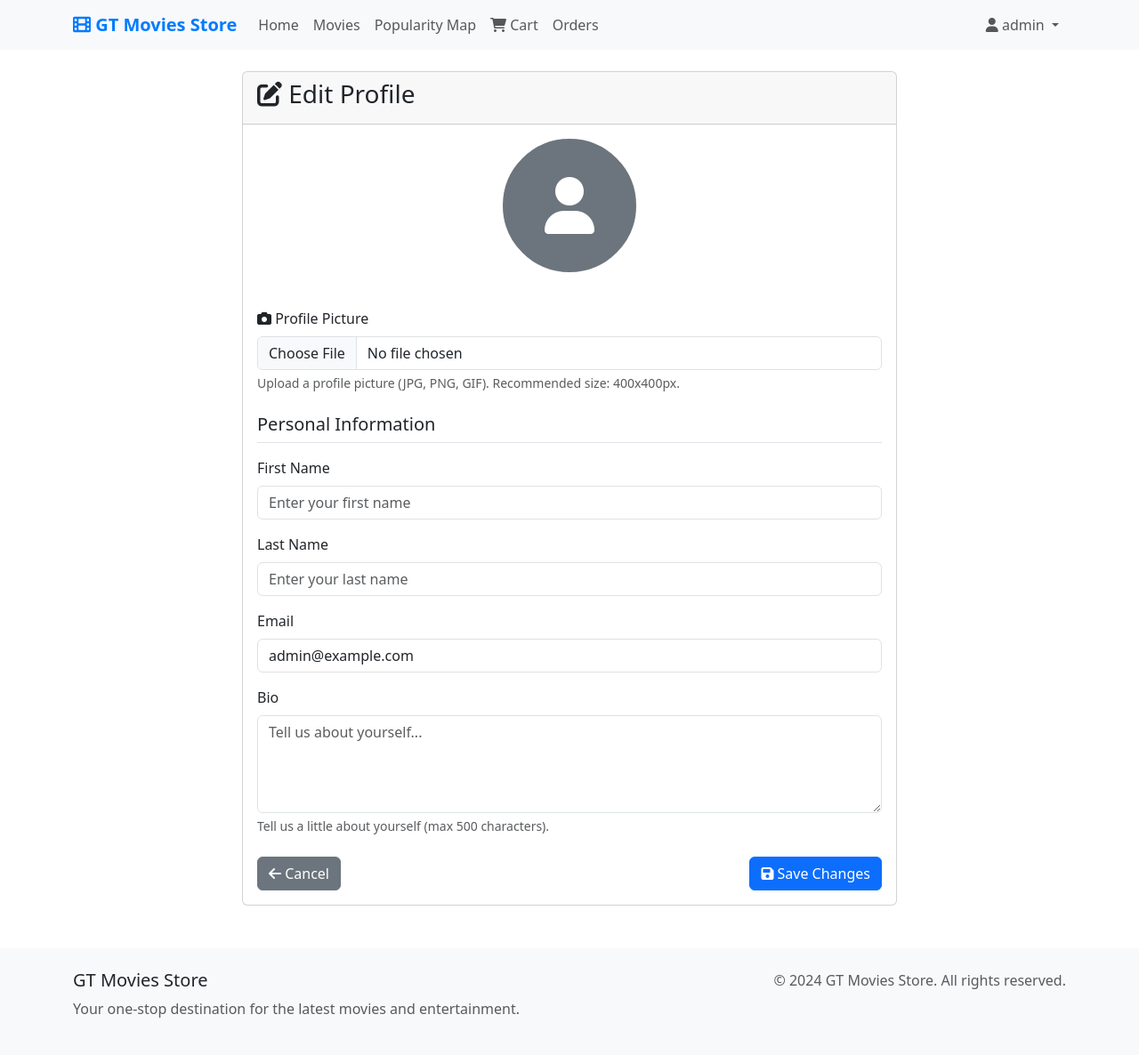
After one commit to krishiv-khatri/gt-movies, a Django app: page /profile/edit/ in a window 1280 px wide. The commit adds this page. Shown: the whole page at 89% size. Run offline with Django 5.2, Linux system fonts and the light colour scheme; a user stored in the database is signed in; data comes from the database, SQL or seed files in the repository; both versions use the stored data as it was after the commit; data that the repository does not hold is empty.

Commit message:
profile pic

```diff
--- a/config/urls.py
+++ b/config/urls.py
@@ -24,5 +24,7 @@ urlpatterns = [
     path('', include('store.urls')),
 ]
 
-# Serve media files
-urlpatterns += static(settings.MEDIA_URL, document_root=settings.MEDIA_ROOT)
+# Serve media files in development
+if settings.DEBUG:
+    urlpatterns += static(settings.MEDIA_URL, document_root=settings.MEDIA_ROOT)
+    urlpatterns += static(settings.STATIC_URL, document_root=settings.STATIC_ROOT)
--- a/store/forms.py
+++ b/store/forms.py
@@ -1,7 +1,7 @@
 from django import forms
 from django.contrib.auth.forms import UserCreationForm
 from django.contrib.auth.models import User
-from .models import Review, Movie
+from .models import Review, Movie, UserProfile
 
 
 class CustomUserCreationForm(UserCreationForm):
@@ -18,7 +18,6 @@ class CustomUserCreationForm(UserCreationForm):
         user.email = self.cleaned_data["email"]
         user.first_name = self.cleaned_data["first_name"]
         user.last_name = self.cleaned_data["last_name"]
-        user.region = self.cleaned_data["region"]
         if commit:
             user.save()
         return user
@@ -43,3 +42,43 @@ class MovieSearchForm(forms.Form):
             'placeholder': 'Search movies by title...'
         })
     )
+
+
+class UserProfileForm(forms.ModelForm):
+    """Form for editing user profile"""
+    first_name = forms.CharField(max_length=30, required=False)
+    last_name = forms.CharField(max_length=30, required=False)
+    email = forms.EmailField(required=False)
+
+    class Meta:
+        model = UserProfile
+        fields = ['profile_picture', 'bio']
+        widgets = {
+            'bio': forms.Textarea(attrs={
+                'rows': 4,
+                'class': 'form-control',
+                'placeholder': 'Tell us about yourself...'
+            }),
+            'profile_picture': forms.FileInput(attrs={
+                'class': 'form-control',
+                'accept': 'image/*'
+            })
+        }
+
+    def __init__(self, *args, **kwargs):
+        super().__init__(*args, **kwargs)
+        if self.instance and self.instance.user:
+            self.fields['first_name'].initial = self.instance.user.first_name
+            self.fields['last_name'].initial = self.instance.user.last_name
+            self.fields['email'].initial = self.instance.user.email
+
+    def save(self, commit=True):
+        profile = super().save(commit=False)
+        if commit:
+            # Update User model fields
+            profile.user.first_name = self.cleaned_data['first_name']
+            profile.user.last_name = self.cleaned_data['last_name']
+            profile.user.email = self.cleaned_data['email']
+            profile.user.save()
+            profile.save()
+        return profile
--- a/store/templates/store/base.html
+++ b/store/templates/store/base.html
@@ -79,12 +79,21 @@
                     {% if user.is_authenticated %}
                     <li class="nav-item dropdown">
                         <a class="nav-link dropdown-toggle" href="#" id="navbarDropdown" role="button" data-bs-toggle="dropdown">
-                            <i class="fas fa-user"></i> {{ user.username }}
+                            {% if user.profile.profile_picture %}
+                                <img src="{{ user.profile.profile_picture.url }}"
+                                     alt="{{ user.username }}"
+                                     class="rounded-circle"
+                                     style="width: 25px; height: 25px; object-fit: cover; margin-right: 5px;">
+                            {% else %}
+                                <i class="fas fa-user"></i>
+                            {% endif %}
+                            {{ user.username }}
                         </a>
                         <ul class="dropdown-menu dropdown-menu-end">
-                            <li><a class="dropdown-item" href="{% url 'orders' %}">My Orders</a></li>
+                            <li><a class="dropdown-item" href="{% url 'profile' %}"><i class="fas fa-user-circle"></i> My Profile</a></li>
+                            <li><a class="dropdown-item" href="{% url 'orders' %}"><i class="fas fa-box"></i> My Orders</a></li>
                             <li><hr class="dropdown-divider"></li>
-                            <li><a class="dropdown-item" href="{% url 'logout' %}">Logout</a></li>
+                            <li><a class="dropdown-item" href="{% url 'logout' %}"><i class="fas fa-sign-out-alt"></i> Logout</a></li>
                         </ul>
                     </li>
                     {% else %}
--- /dev/null
+++ b/store/templates/store/profile_edit.html
@@ -0,0 +1,140 @@
+{% extends 'store/base.html' %}
+
+{% block title %}Edit Profile - GT Movies Store{% endblock %}
+
+{% block content %}
+<div class="row">
+    <div class="col-md-8 offset-md-2">
+        <div class="card">
+            <div class="card-header">
+                <h3><i class="fas fa-edit"></i> Edit Profile</h3>
+            </div>
+            <div class="card-body">
+                <form method="post" enctype="multipart/form-data">
+                    {% csrf_token %}
+
+                    <!-- Current Profile Picture Preview -->
+                    <div class="text-center mb-4">
+                        {% if profile.profile_picture %}
+                            <img id="profile-preview"
+                                 src="{{ profile.profile_picture.url }}"
+                                 alt="Profile Picture Preview"
+                                 class="img-fluid rounded-circle mb-3"
+                                 style="width: 150px; height: 150px; object-fit: cover; border: 3px solid #007bff;">
+                        {% else %}
+                            <div id="profile-preview-placeholder"
+                                 class="rounded-circle bg-secondary d-inline-flex align-items-center justify-content-center mb-3"
+                                 style="width: 150px; height: 150px; border: 3px solid #6c757d;">
+                                <i class="fas fa-user fa-4x text-white"></i>
+                            </div>
+                            <img id="profile-preview"
+                                 src=""
+                                 alt="Profile Picture Preview"
+                                 class="img-fluid rounded-circle mb-3 d-none"
+                                 style="width: 150px; height: 150px; object-fit: cover; border: 3px solid #007bff;">
+                        {% endif %}
+                    </div>
+
+                    <!-- Profile Picture Upload -->
+                    <div class="mb-3">
+                        <label for="{{ form.profile_picture.id_for_label }}" class="form-label">
+                            <i class="fas fa-camera"></i> Profile Picture
+                        </label>
+                        {{ form.profile_picture }}
+                        <div class="form-text">Upload a profile picture (JPG, PNG, GIF). Recommended size: 400x400px.</div>
+                        {% if form.profile_picture.errors %}
+                            <div class="text-danger">{{ form.profile_picture.errors }}</div>
+                        {% endif %}
+                    </div>
+
+                    <!-- Personal Information -->
+                    <h5 class="border-bottom pb-2 mb-3 mt-4">Personal Information</h5>
+
+                    <div class="mb-3">
+                        <label for="{{ form.first_name.id_for_label }}" class="form-label">First Name</label>
+                        <input type="text"
+                               name="first_name"
+                               value="{{ form.first_name.value|default:'' }}"
+                               class="form-control"
+                               id="{{ form.first_name.id_for_label }}"
+                               placeholder="Enter your first name">
+                        {% if form.first_name.errors %}
+                            <div class="text-danger">{{ form.first_name.errors }}</div>
+                        {% endif %}
+                    </div>
+
+                    <div class="mb-3">
+                        <label for="{{ form.last_name.id_for_label }}" class="form-label">Last Name</label>
+                        <input type="text"
+                               name="last_name"
+                               value="{{ form.last_name.value|default:'' }}"
+                               class="form-control"
+                               id="{{ form.last_name.id_for_label }}"
+                               placeholder="Enter your last name">
+                        {% if form.last_name.errors %}
+                            <div class="text-danger">{{ form.last_name.errors }}</div>
+                        {% endif %}
+                    </div>
+
+                    <div class="mb-3">
+                        <label for="{{ form.email.id_for_label }}" class="form-label">Email</label>
+                        <input type="email"
+                               name="email"
+                               value="{{ form.email.value|default:'' }}"
+                               class="form-control"
+                               id="{{ form.email.id_for_label }}"
+                               placeholder="Enter your email">
+                        {% if form.email.errors %}
+                            <div class="text-danger">{{ form.email.errors }}</div>
+                        {% endif %}
+                    </div>
+
+                    <!-- Bio -->
+                    <div class="mb-3">
+                        <label for="{{ form.bio.id_for_label }}" class="form-label">Bio</label>
+                        {{ form.bio }}
+                        <div class="form-text">Tell us a little about yourself (max 500 characters).</div>
+                        {% if form.bio.errors %}
+                            <div class="text-danger">{{ form.bio.errors }}</div>
+                        {% endif %}
+                    </div>
+
+                    <!-- Form Actions -->
+                    <div class="d-flex justify-content-between mt-4">
+                        <a href="{% url 'profile' %}" class="btn btn-secondary">
+                            <i class="fas fa-arrow-left"></i> Cancel
+                        </a>
+                        <button type="submit" class="btn btn-primary">
+                            <i class="fas fa-save"></i> Save Changes
+                        </button>
+                    </div>
+                </form>
+            </div>
+        </div>
+    </div>
+</div>
+{% endblock %}
+
+{% block extra_js %}
+<script>
+    // Preview uploaded image before form submission
+    document.getElementById('{{ form.profile_picture.id_for_label }}').addEventListener('change', function(e) {
+        const file = e.target.files[0];
+        if (file) {
+            const reader = new FileReader();
+            reader.onload = function(e) {
+                const preview = document.getElementById('profile-preview');
+                const placeholder = document.getElementById('profile-preview-placeholder');
+
+                preview.src = e.target.result;
+                preview.classList.remove('d-none');
+
+                if (placeholder) {
+                    placeholder.classList.add('d-none');
+                }
+            };
+            reader.readAsDataURL(file);
+        }
+    });
+</script>
+{% endblock %}
--- a/store/urls.py
+++ b/store/urls.py
@@ -10,6 +10,10 @@ urlpatterns = [
     path('register/', views.register_view, name='register'),
     path('login/', views.login_view, name='login'),
     path('logout/', views.logout_view, name='logout'),
+
+    # Profile
+    path('profile/', views.profile_view, name='profile'),
+    path('profile/edit/', views.profile_edit, name='profile_edit'),
 
     # Movies
     path('movies/', views.movie_list, name='movie_list'),
--- a/store/views.py
+++ b/store/views.py
@@ -10,8 +10,8 @@ from django.views.decorators.csrf import csrf_exempt
 from django.http import JsonResponse
 from .models import Order, OrderItem
 
-from .models import Movie, Review, Cart, Order, OrderItem, Rating
-from .forms import CustomUserCreationForm, ReviewForm, MovieSearchForm
+from .models import Movie, Review, Cart, Order, OrderItem, Rating, UserProfile
+from .forms import CustomUserCreationForm, ReviewForm, MovieSearchForm, UserProfileForm
 
 
 def home(request):
@@ -392,3 +392,30 @@ def submit_rating(request, movie_id):
         'avg_rating': round(avg_rating, 1),
         'total_count': total_reviews + total_ratings
     })
+
+
+@login_required
+def profile_view(request):
+    """Display user profile"""
+    profile, created = UserProfile.objects.get_or_create(user=request.user)
+    return render(request, 'store/profile.html', {'profile': profile})
+
+
+@login_required
+def profile_edit(request):
+    """Edit user profile"""
+    profile, created = UserProfile.objects.get_or_create(user=request.user)
+
+    if request.method == 'POST':
+        form = UserProfileForm(request.POST, request.FILES, instance=profile)
+        if form.is_valid():
+            form.save()
+            messages.success(request, 'Profile updated successfully!')
+            return redirect('profile')
+    else:
+        form = UserProfileForm(instance=profile)
+
+    return render(request, 'store/profile_edit.html', {
+        'form': form,
+        'profile': profile,
+    })
```
Also changed, not shown: PROFILE_FEATURE_README.md (added, +132 -0 lines), TROUBLESHOOTING_PROFILE_PICTURES.md (added, +86 -0 lines), store/admin.py (+26 -1 lines), store/management/commands/create_user_profiles.py (added, +27 -0 lines), store/models.py (+28 -0 lines), store/templates/store/profile.html (added, +100 -0 lines), db.sqlite3, media/profile_pictures/headshot.jpeg (added), media/profile_pictures/headshot_JjKGAGc.jpeg (added), store/migrations/0008_userprofile.py (added), store/templates/store/edit_review.html (line endings or trailing spaces).
